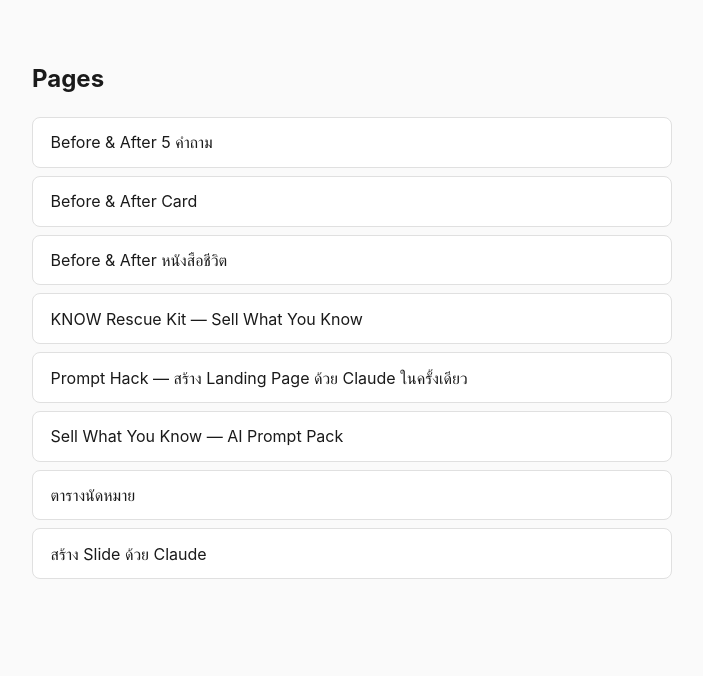
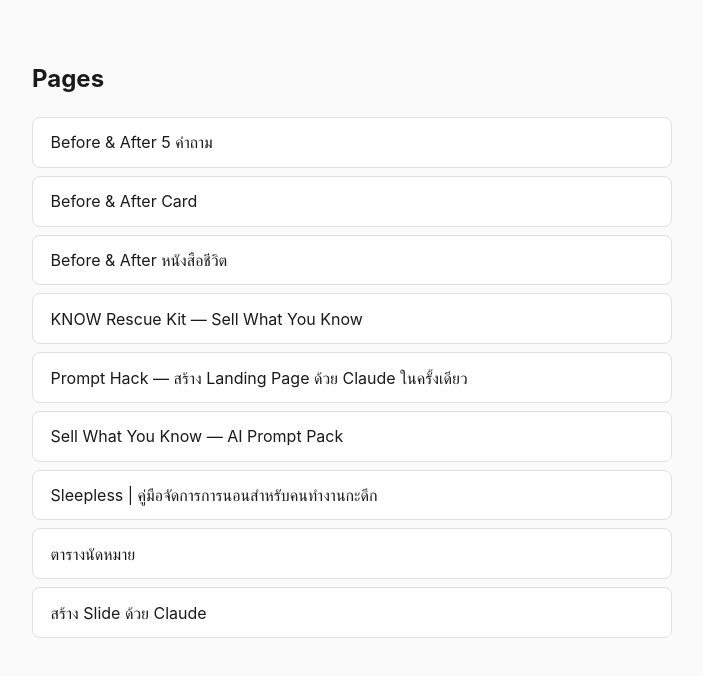
Before and after one commit to hspotlight/quick-deploy, a plain HTML site: page index.html in a window 1280 px wide. Shown: the whole page, without its empty margins (288-991 px from the left). Drawn offline with Linux system fonts and the light colour scheme.

Commit message:
Auto-update index.html

```diff
--- a/index.html
+++ b/index.html
@@ -43,6 +43,7 @@
       <li><a href="know_rescue_kit.html">KNOW Rescue Kit — Sell What You Know</a></li>
       <li><a href="prompt-hack-landing-page.html">Prompt Hack — สร้าง Landing Page ด้วย Claude ในครั้งเดียว</a></li>
       <li><a href="sell-what-you-know-prompt-pack.html">Sell What You Know — AI Prompt Pack</a></li>
+      <li><a href="sleepless.html">Sleepless | คู่มือจัดการการนอนสำหรับคนทำงานกะดึก</a></li>
       <li><a href="events.html">ตารางนัดหมาย</a></li>
       <li><a href="claude-slide-tutorial.html">สร้าง Slide ด้วย Claude</a></li>
   </ul>
```
